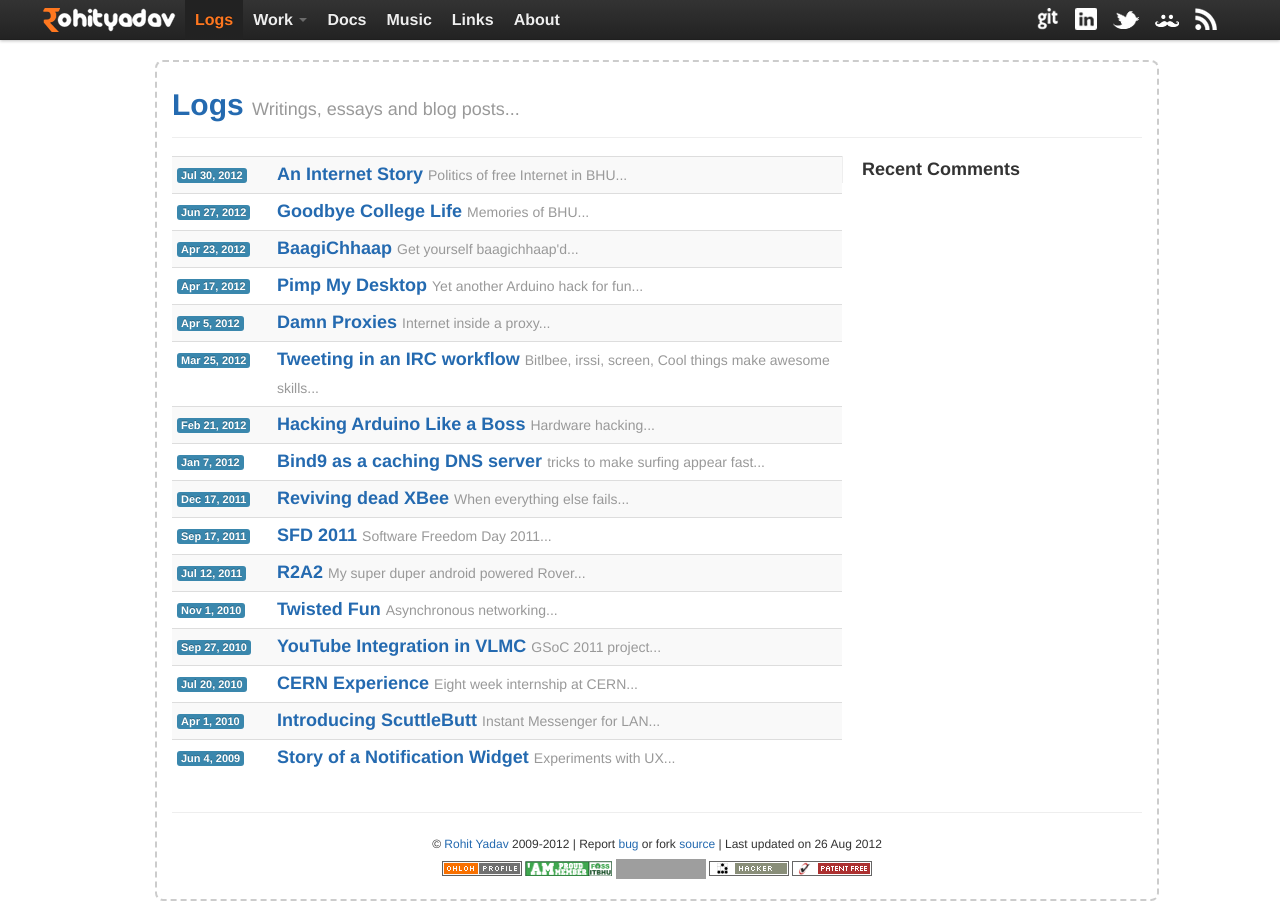
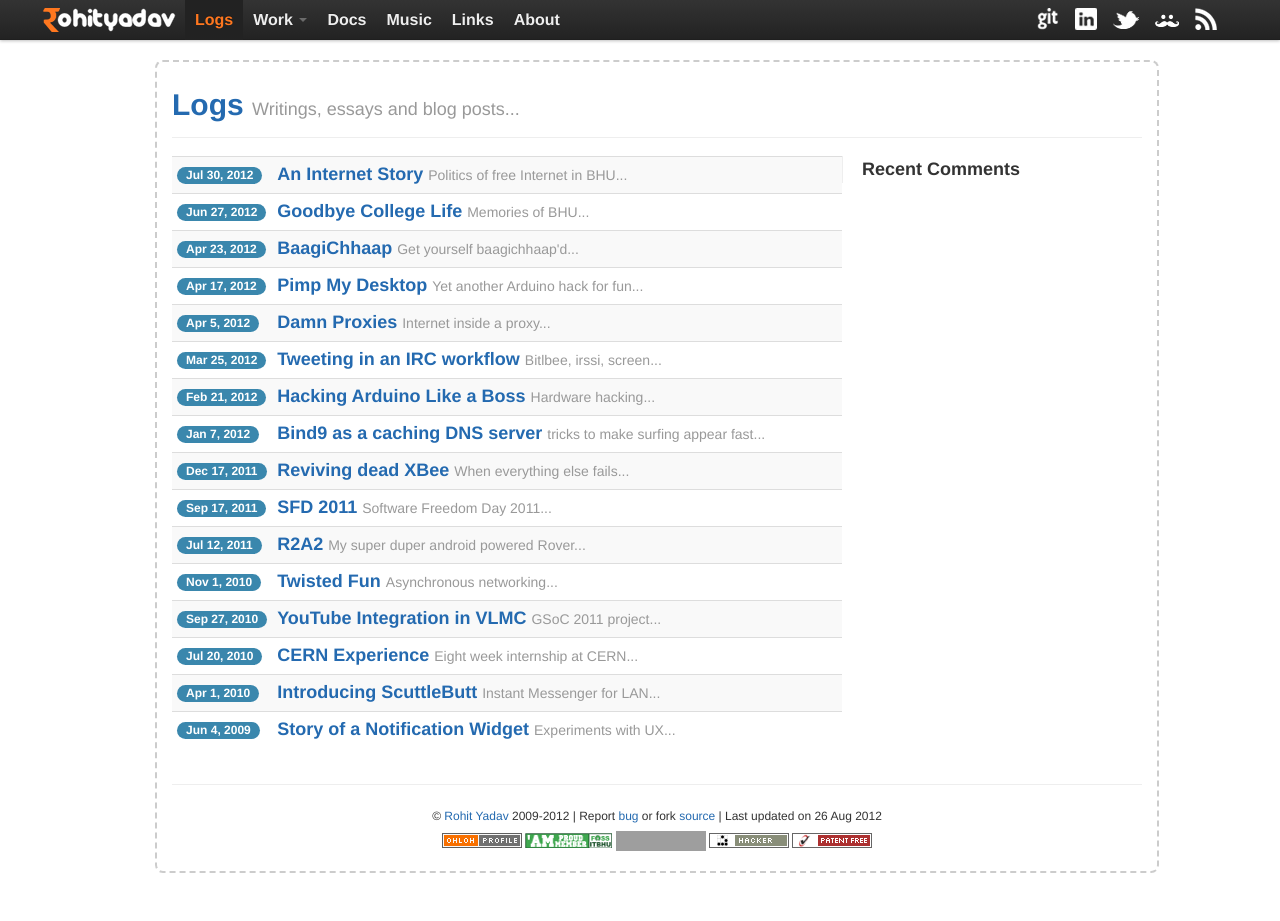
Before and after one commit to rohityadavcloud/rohityadavcloud.github.io, a Jekyll site: the page built from archive.markdown, in a window 1280 px wide and 921 px high. Built offline with Jekyll 4.4.1, drawn with Linux system fonts in a browser that asks for light colours; Markdown is read by kramdown in place of the engine named in the settings; comment, search, counter and statistics services are not loaded; grey boxes are pictures that could not be loaded.

Commit message:
fix posts

```diff
--- a/_layouts/post.html
+++ b/_layouts/post.html
@@ -16,7 +16,8 @@
 </ul>
 
 <div class="page-header">
-  <h1><a href='{{page.url}}'>{{page.title}}</a> <small>{{ page.date | date: "%B %e, %Y" }}</small></h1>
+  <h3><small>{{ page.date | date: "%B %e, %Y" }}</small></h3>
+  <h1><a href='{{page.url}}'>{{page.title}}</a> <small>{{ page.excerpt }}</small></h1>
 </div>
 
 {{ content }}
--- a/_posts/2012-03-25-tweeting-with-irssi.markdown
+++ b/_posts/2012-03-25-tweeting-with-irssi.markdown
@@ -1,7 +1,7 @@
 ---
 layout: post
 title: Tweeting in an IRC workflow
-excerpt: Bitlbee, irssi, screen, Cool things make awesome skills
+excerpt: Bitlbee, irssi, screen
 ---
 
 <br><p align="center"><a href="/images/twitter-bitlbee.jpg"><img align="center" src="/images/twitter-bitlbee.jpg"></a></p><br>
--- a/_posts/2012-06-27-college-life.markdown
+++ b/_posts/2012-06-27-college-life.markdown
@@ -68,4 +68,4 @@
 
 Seeing you all off to your trains.
 
-<br><p align="center"><img align="center" src="/images/iitbhu/train.jpg"></p><br>
+<br><p align="center"><img align="center" src="/images/iitbhu/train.jpg"></p>
--- a/archive.markdown
+++ b/archive.markdown
@@ -12,7 +12,7 @@
       {% for post in site.posts %}
         <tr>
           <td style="padding-top: 8px; width: 90px;">
-<span class="label label-info">{{ post.date | date: "%b %e, %Y" }}</span>
+          <a href="{{ post.url }}"><span class="badge badge-info">{{ post.date | date: "%b %e, %Y" }}</span></a>
           </td>
           <td><h3><a href="{{ post.url }}">{{ post.title }}</a> <small>{{ post.excerpt }}...</small></h3></td>
         </tr>
--- a/index.html
+++ b/index.html
@@ -6,7 +6,8 @@
 ---
 
 {% for post in paginator.posts %}
-<h1><a href='{{post.url}}'>{{post.title}}</a> <small>{{ post.date | date: "%B %e, %Y" }}</small></h1>
+<h3><small>{{ post.date | date: "%B %e, %Y" }}</small></h3>
+<h1><a href='{{post.url}}'>{{post.title}}</a> <small>{{ post.excerpt }}</small></h1>
 {{ post.content }}
 <hr/>
 {% endfor %}
```
